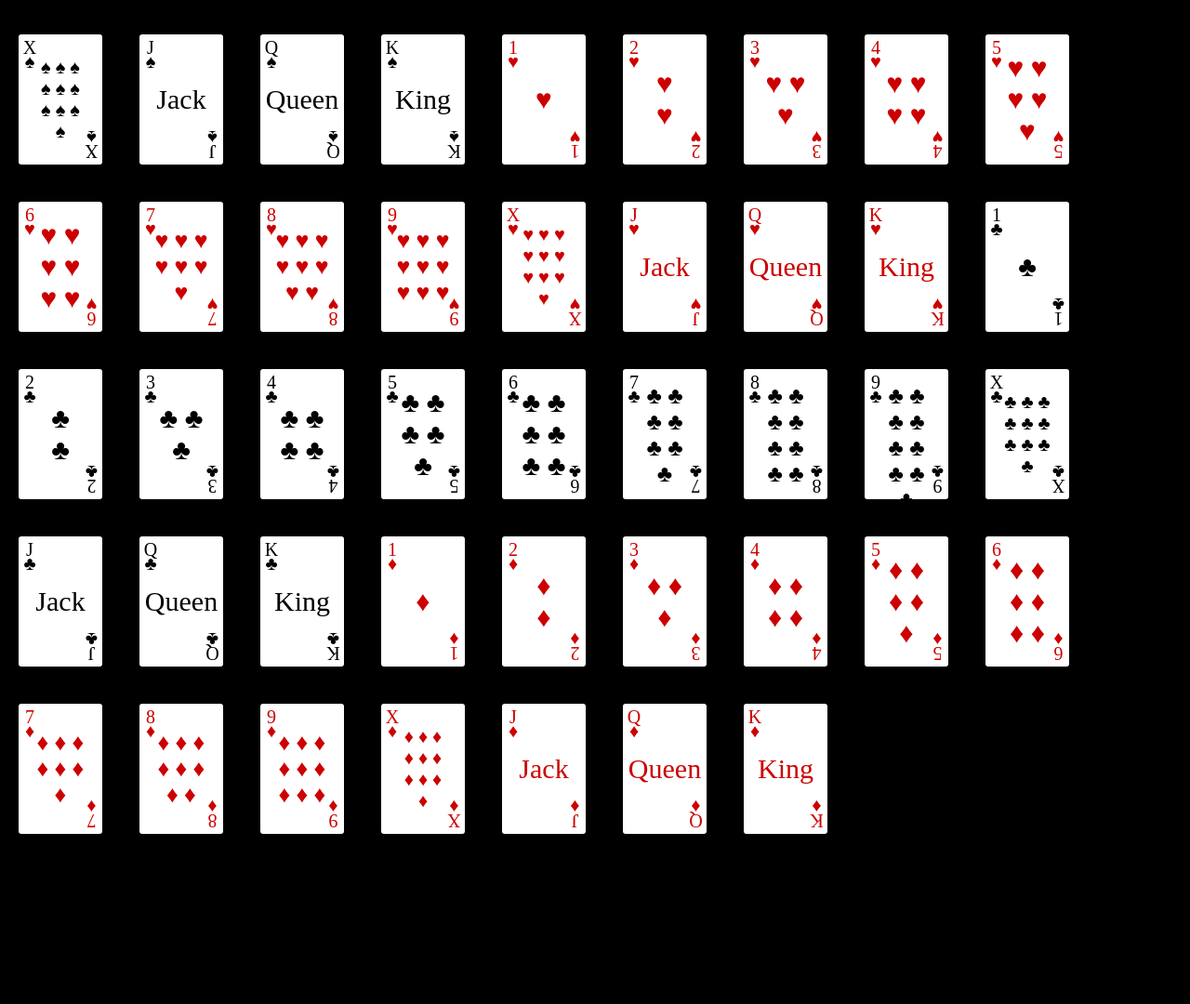
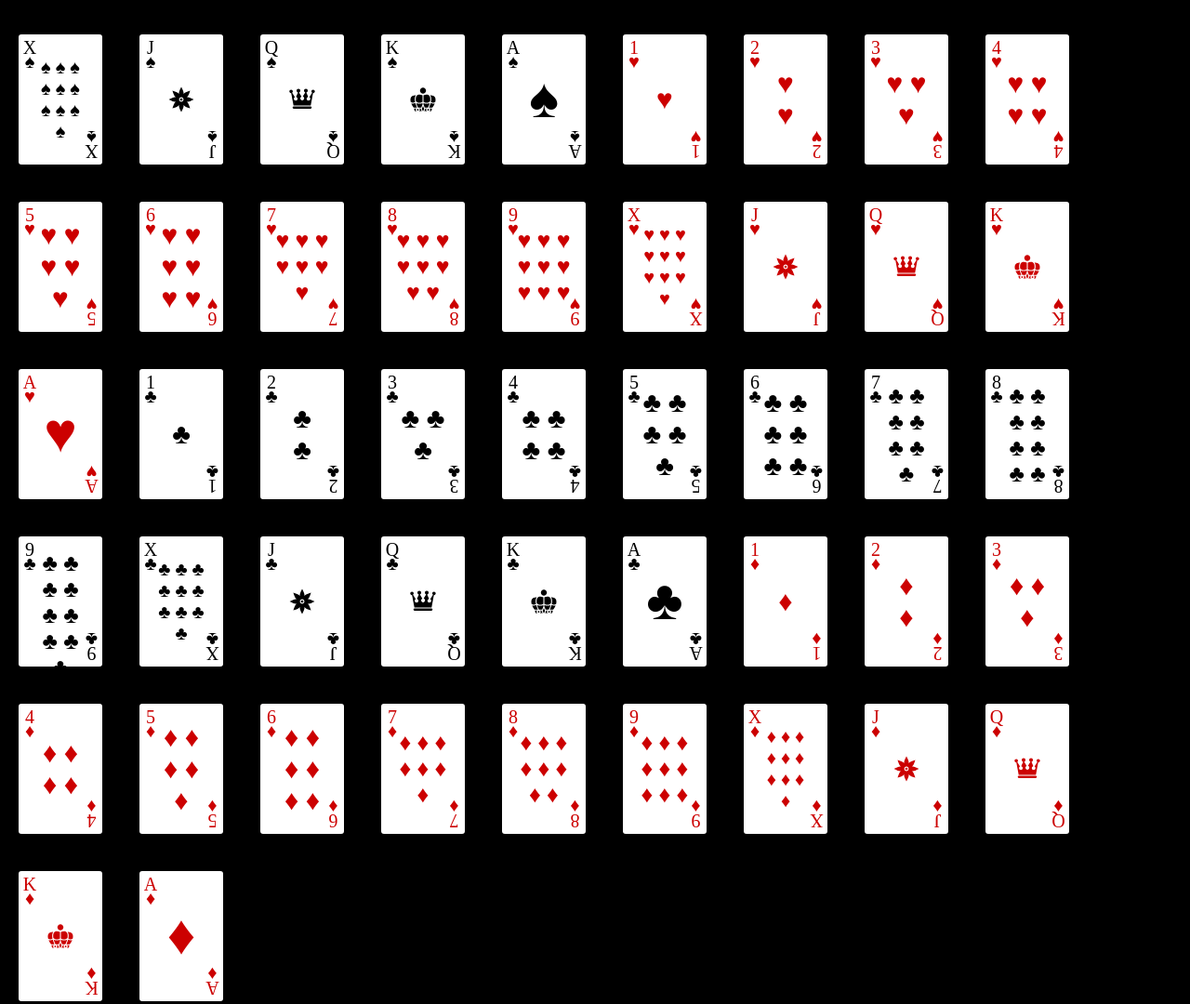
Before and after one commit to Website-Slammers/card-slam, a React app: page /about in a window 1280 px wide. Shown: the part 285-1365 px from the top of the page at 93% size. Before the commit the page ends 1202 px from the top, so only its background shows below. Built offline with nearby package versions, Linux system fonts and the light colour scheme; a web font is replaced by a local one.

Commit message:
add face card icons

```diff
--- a/package.json
+++ b/package.json
@@ -13,6 +13,7 @@
   "dependencies": {
     "react": "^18.2.0",
     "react-dom": "^18.2.0",
+    "react-icons": "^4.7.1",
     "react-router-dom": "^6.8.1",
     "react-scripts": "^5.0.1",
     "sass": "^1.58.3"
--- a/src/components/About.js
+++ b/src/components/About.js
@@ -1,5 +1,10 @@
 import React from 'react'
 import { Link } from 'react-router-dom'
+
+import { GiImperialCrown } from 'react-icons/gi'
+import { GiQueenCrown } from 'react-icons/gi'
+import { GiFlowerStar } from 'react-icons/gi'
+import { GiJesterHat } from 'react-icons/gi'
 
 import AboutHeader from './AboutHeader'
 
@@ -10,6 +15,10 @@ function About() {
     <AboutHeader />
 
     <div className="about__main">
+
+      {/* <div className="playing-card playing-card--joker playing-card--s" data-text="1"><GiJesterHat /></div>
+
+      <div className="playing-card playing-card--joker playing-card--s" data-text="1"><GiJesterHat /></div> */}
 
       <div className="playing-card playing-card--1 playing-card--s" data-text="1">&#9824;</div>
 
@@ -31,11 +40,13 @@ function About() {
 
       <div className="playing-card playing-card--10 playing-card--s" data-text="X">&#9824; &#9824; &#9824; &#9824; &#9824; &#9824; &#9824; &#9824; &#9824; &#9824;</div>
 
-      <div className="playing-card playing-card--J playing-card--s" data-text="J">Jack</div>
+      <div className="playing-card playing-card--J playing-card--s" data-text="J"><GiFlowerStar /></div>
 
-      <div className="playing-card playing-card--Q playing-card--s" data-text="Q">Queen</div>
+      <div className="playing-card playing-card--Q playing-card--s" data-text="Q"><GiQueenCrown /></div>
 
-      <div className="playing-card playing-card--K playing-card--s" data-text="K">King</div>
+      <div className="playing-card playing-card--K playing-card--s" data-text="K"><GiImperialCrown /></div>
+
+      <div className="playing-card playing-card--a playing-card--s" data-text="A">&#9824;</div>
 
       {/* Hearts */}
 
@@ -59,11 +70,13 @@ function About() {
 
       <div className="playing-card playing-card--10 playing-card--h" data-text="X">&#9829; &#9829; &#9829; &#9829; &#9829; &#9829; &#9829; &#9829; &#9829; &#9829;</div>
 
-      <div className="playing-card playing-card--J playing-card--h" data-text="J">Jack</div>
+      <div className="playing-card playing-card--J playing-card--h" data-text="J"><GiFlowerStar /></div>
 
-      <div className="playing-card playing-card--Q playing-card--h" data-text="Q">Queen</div>
+      <div className="playing-card playing-card--Q playing-card--h" data-text="Q"><GiQueenCrown /></div>
 
-      <div className="playing-card playing-card--K playing-card--h" data-text="K">King</div>
+      <div className="playing-card playing-card--K playing-card--h" data-text="K"><GiImperialCrown /></div>
+
+      <div className="playing-card playing-card--a playing-card--h" data-text="A">&#9829;</div>
 
       {/* Clubs */}
 
@@ -87,11 +100,13 @@ function About() {
 
       <div className="playing-card playing-card--10 playing-card--c" data-text="X">&#9827; &#9827; &#9827; &#9827; &#9827; &#9827; &#9827; &#9827; &#9827; &#9827;</div>
 
-      <div className="playing-card playing-card--J playing-card--c" data-text="J">Jack</div>
+      <div className="playing-card playing-card--J playing-card--c" data-text="J"><GiFlowerStar /></div>
 
-      <div className="playing-card playing-card--Q playing-card--c" data-text="Q">Queen</div>
+      <div className="playing-card playing-card--Q playing-card--c" data-text="Q"><GiQueenCrown /></div>
 
-      <div className="playing-card playing-card--K playing-card--c" data-text="K">King</div>
+      <div className="playing-card playing-card--K playing-card--c" data-text="K"><GiImperialCrown /></div>
+
+      <div className="playing-card playing-card--a playing-card--c" data-text="A">&#9827;</div>
 
       {/* Diamonds */}
 
@@ -115,11 +130,13 @@ function About() {
 
       <div className="playing-card playing-card--10 playing-card--d" data-text="X">&#9830; &#9830; &#9830; &#9830; &#9830; &#9830; &#9830; &#9830; &#9830; &#9830;</div>
 
-      <div className="playing-card playing-card--J playing-card--d" data-text="J">Jack</div>
+      <div className="playing-card playing-card--J playing-card--d" data-text="J"><GiFlowerStar /></div>
 
-      <div className="playing-card playing-card--Q playing-card--d" data-text="Q">Queen</div>
+      <div className="playing-card playing-card--Q playing-card--d" data-text="Q"><GiQueenCrown /></div>
 
-      <div className="playing-card playing-card--K playing-card--d" data-text="K">King</div>
+      <div className="playing-card playing-card--K playing-card--d" data-text="K"><GiImperialCrown /></div>
+
+      <div className="playing-card playing-card--a playing-card--d" data-text="A">&#9830;</div>
 
       </div>
 
--- a/src/components/sass/components/_playing-cards.scss
+++ b/src/components/sass/components/_playing-cards.scss
@@ -277,4 +277,20 @@
     font-size: 3rem;
     flex: 0 0 1;
   }
+
+  &--a {
+    display: flex;
+    justify-content: center;
+    align-items: center;
+    font-size: 6rem;
+    flex: 0 0 1;
+  }
+
+  &--joker{
+    display: flex;
+    justify-content: center;
+    align-items: center;
+    font-size: 3rem;
+    flex: 0 0 1;
+  }
 }
```
Also changed, not shown: src/components/css/style.css, 1 other file.
